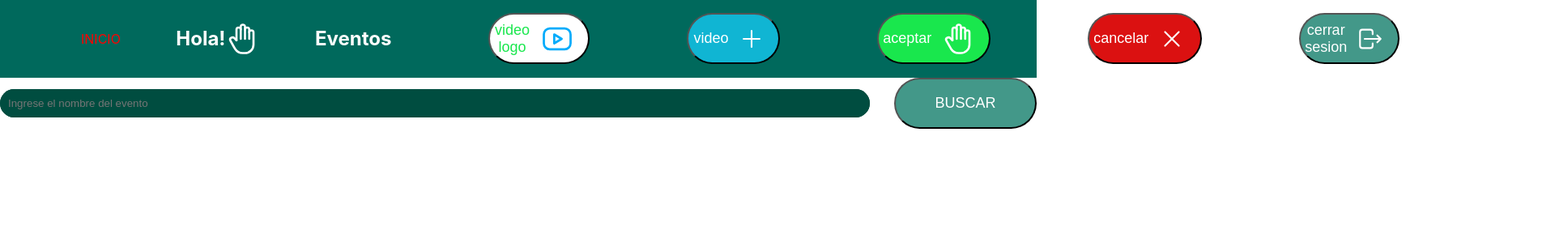
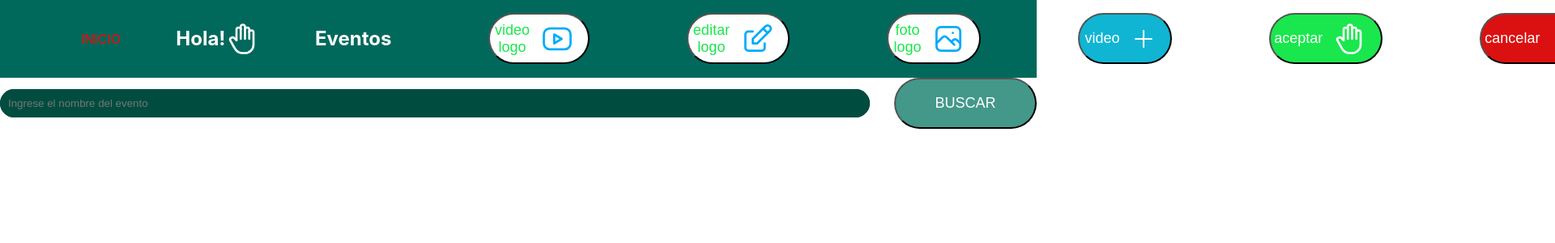
Before and after one commit to infosergio2020/admin-page, a React (Create React App) app: page / in a window 1280 px wide. Shown: the top 300 px of the page at 81% size, 1920 px wide, since content can reach past the window. Built offline with nearby package versions, Linux system fonts and the light colour scheme.

Commit message:
agregue mas iconos

```diff
--- a/src/componentes/header.jsx
+++ b/src/componentes/header.jsx
@@ -7,6 +7,8 @@ import mano from './img/hand.svg';
 import cancelar from './img/cancelar.svg';
 import agregar from './img/add.svg';
 import videoLogo from './img/video.svg';
+import fotoLogo from './img/foto.svg';
+import editLogo from './img/edit.svg';
 
 
 
@@ -27,6 +29,9 @@ export function Header({ href }) {
           <h2 href={"#"}>Eventos</h2>
 
           <Button buttonStyle="blanco" icono={videoLogo}> video logo </Button>
+          <Button buttonStyle="blanco" icono={editLogo}> editar logo </Button>
+
+          <Button buttonStyle="blanco" icono={fotoLogo}> foto logo </Button>
           <Button buttonStyle="azul" icono={agregar}> video </Button>
           <Button buttonStyle="verde" icono={mano}> aceptar </Button>
           <Button buttonStyle="rojo" icono={cancelar}> cancelar </Button>
```
Also changed, not shown: src/componentes/img/edit.svg (added), src/componentes/img/foto.svg (added).
